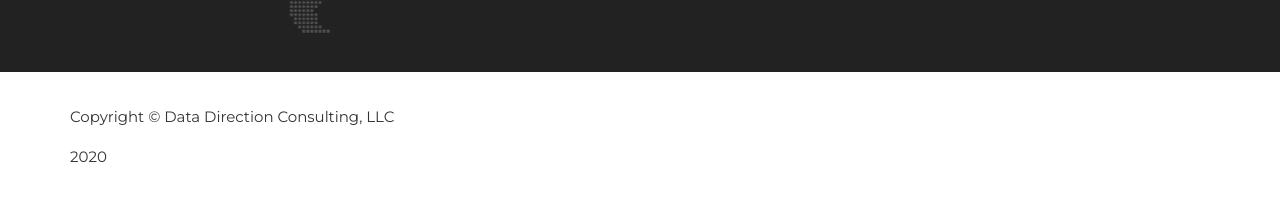
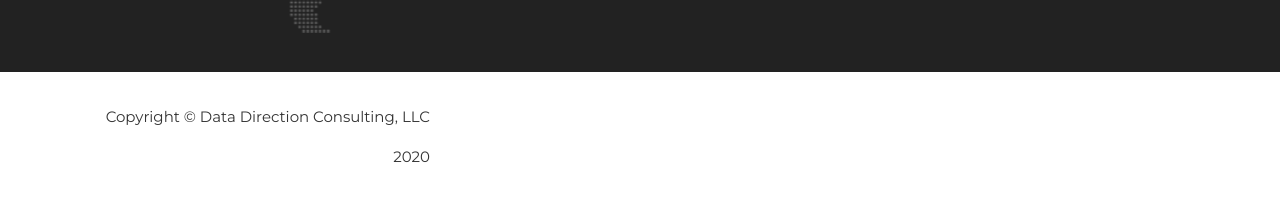
Before and after one commit to mespina1/datadirection.github.io, a Jekyll site: the page built from index.markdown, in a window 1280 px wide and 1400 px high, scrolled down 1040 px. Shown: the part 1198-1397 px from the top of the window. Built offline with Jekyll 4.4.1, drawn with Linux system fonts in a browser that asks for light colours; some web fonts are replaced.

Commit message:
Update agency.css

```diff
--- a/_includes/css/agency.css
+++ b/_includes/css/agency.css
@@ -752,10 +752,11 @@ section#contact .text-danger {
 
 footer {
     padding: 25px 0;
-
+    text-align: right;
 }
 
 footer span.copyright {
+    display: inline-block;
     text-transform: uppercase;
     text-transform: none;
     font-family: {{ site.data.template.font.primary }};
```
